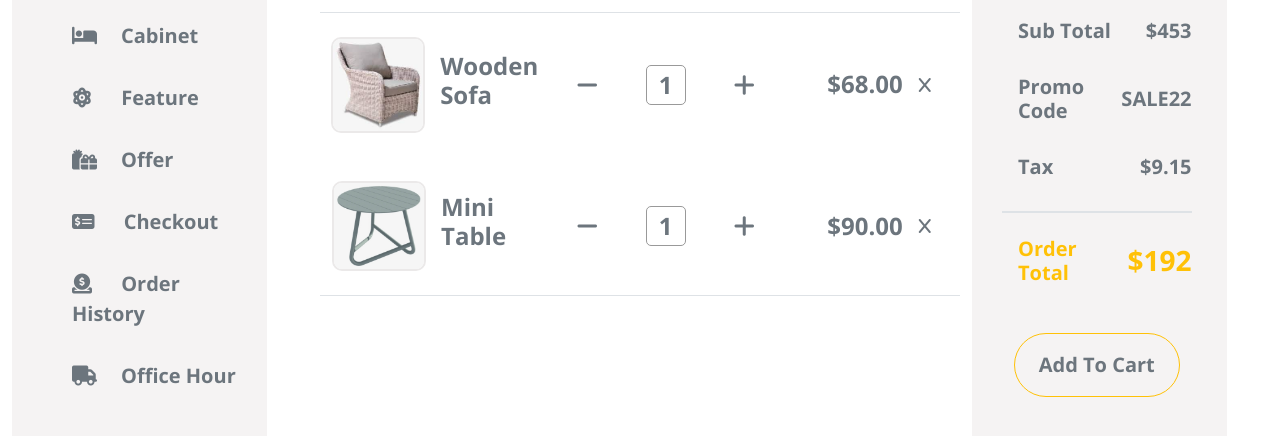
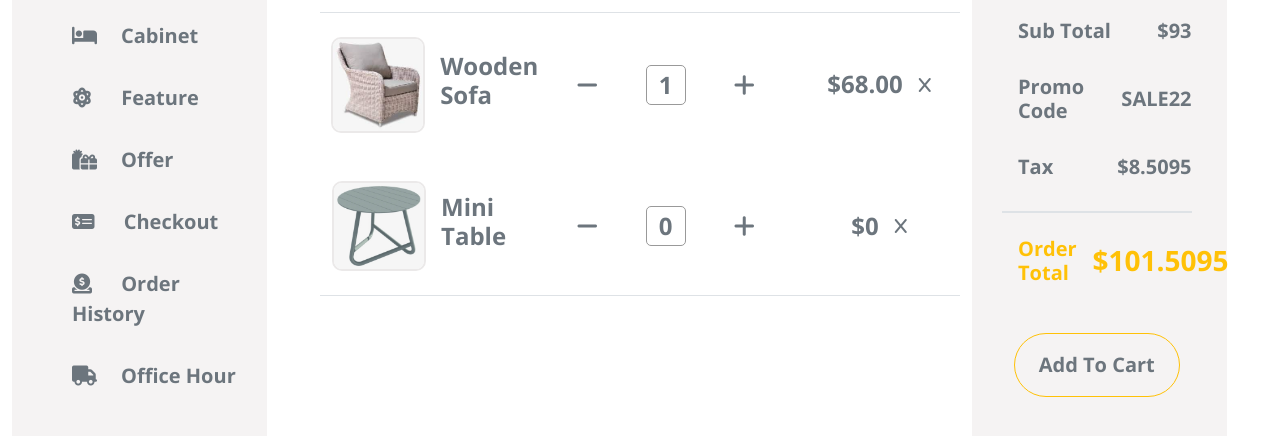
Before and after one commit to NishatFariza/practice-shpping-house, a plain HTML site: page index.html in a window 1280 px wide. Both pictures are taken after a click on the icon 587 px from the left and 569 px from the top of the page. Shown: the part 344-780 px from the top of the page. Drawn offline with nearby package versions, Linux system fonts and the light colour scheme.

Commit message:
revision done

```diff
--- a/app.js
+++ b/app.js
@@ -2,7 +2,7 @@ function productUpdateNumber( product, price, isIncrease){
     const productInput =document.getElementById(product + '-input');
     let productInputNumber =productInput.value;
 
-    console.log(productUpdateNumber);
+    // console.log(productUpdateNumber);
     // console.log(productInputNumber);
 
     if(isIncrease == true){
@@ -12,7 +12,7 @@ function productUpdateNumber( product, price, isIncrease){
     else if(productInputNumber > 0){
         productInputNumber = parseInt(productInputNumber) -1;
     }
-     productInputNumber.value = productInputNumber;
+     productInput.value = productInputNumber;
 
 
     // update total
@@ -39,7 +39,7 @@ function productCalculateTotal(){
     const sofaTotal =getInputValue('sofa') * 68;
     const tableTotal =getInputValue('table') * 90;
     const subTotal = chairTotal + sofaTotal + tableTotal;
-    const tax  =subTotal(9.15/100);
+    const tax  =subTotal *(9.15/100);
     const totalAmount =subTotal +tax;
 
     //update on the html
--- a/index.html
+++ b/index.html
@@ -128,7 +128,7 @@
                 class="d-flex justify-content-center align-items-center col-3"
               >
                 <h4 class="fs-4 fw-bold text-muted mx-3 mt-2">
-                  $<span>25.00</span>
+                  $<span id="chair-total">25.00</span>
                 </h4>
                 <i class="fa-solid fa-x fw-bolder text-muted fs-6"></i>
               </div>
@@ -167,7 +167,7 @@
                 class="d-flex justify-content-center align-items-center col-3"
               >
                 <h4 class="fs-4 fw-bold text-muted mx-3 mt-2">
-                  $<span>68.00</span>
+                  $<span id="sofa-total">68.00</span>
                 </h4>
                 <i class="fa-solid fa-x fw-bolder text-muted fs-6"></i>
               </div>
@@ -206,7 +206,7 @@
                 class="d-flex justify-content-center align-items-center col-3"
               >
                 <h4 class="fs-4 fw-bold text-muted mx-3 mt-2">
-                  $<span>90.00</span>
+                  $<span id="table-total">90.00</span>
                 </h4>
                 <i class="fa-solid fa-x fw-bolder text-muted fs-6"></i>
               </div>
```
